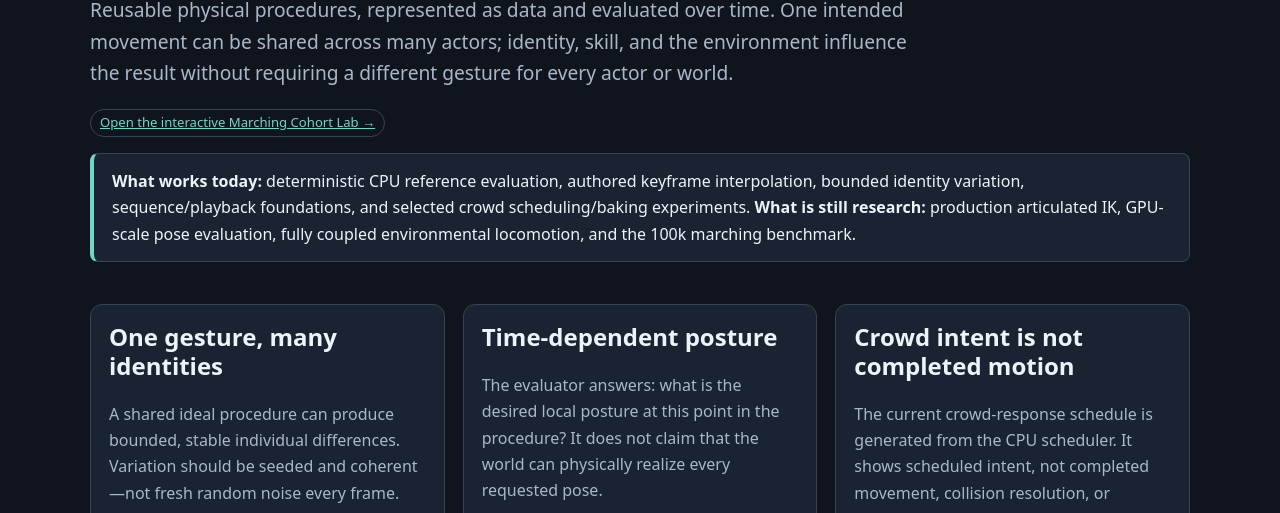
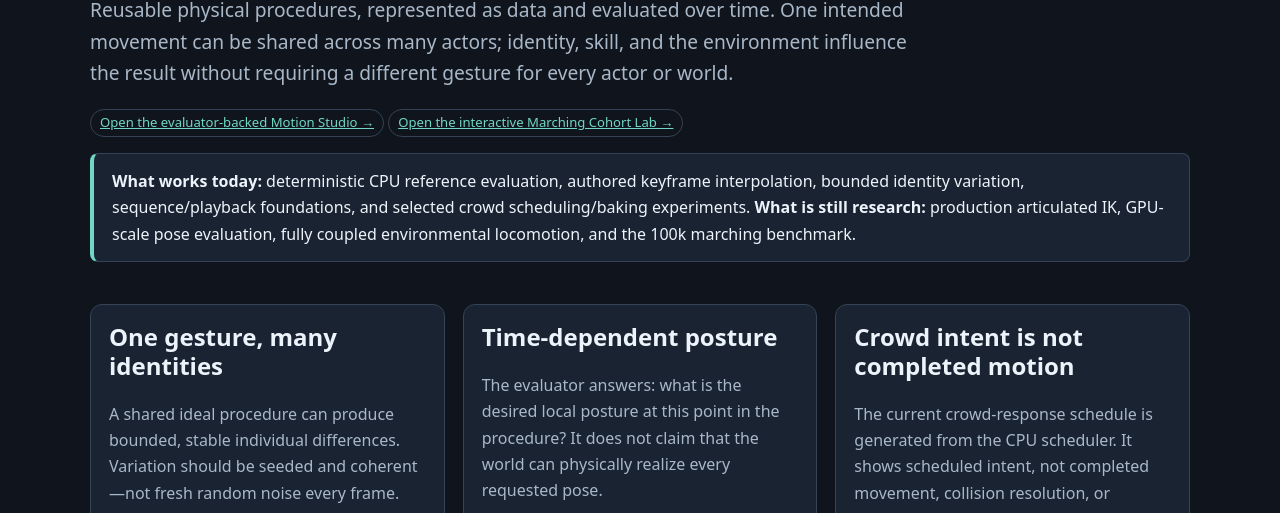
Before and after one commit to TrentBest/TheSingularityWorkshop.Gestures, a plain HTML site: page docs/index.html in a window 1280 px wide. Shown: the part 287-800 px from the top of the page. Drawn offline with Linux system fonts and the light colour scheme.

Commit message:
Link the evaluator-backed Motion Studio from Gestures home

```diff
--- a/docs/index.html
+++ b/docs/index.html
@@ -34,7 +34,7 @@
     <span class="tag">Development evidence · early alpha</span>
     <h1>Gestures</h1>
     <p class="lead">Reusable physical procedures, represented as data and evaluated over time. One intended movement can be shared across many actors; identity, skill, and the environment influence the result without requiring a different gesture for every actor or world.</p>
-    <p><a class="tag" href="marching-lab.html">Open the interactive Marching Cohort Lab →</a></p>
+    <p><a class="tag" href="motion-studio.html">Open the evaluator-backed Motion Studio →</a> <a class="tag" href="marching-lab.html">Open the interactive Marching Cohort Lab →</a></p>
     <div class="status"><strong>What works today:</strong> deterministic CPU reference evaluation, authored keyframe interpolation, bounded identity variation, sequence/playback foundations, and selected crowd scheduling/baking experiments. <strong>What is still research:</strong> production articulated IK, GPU-scale pose evaluation, fully coupled environmental locomotion, and the 100k marching benchmark.</div>
   </header>
   <main>
```
